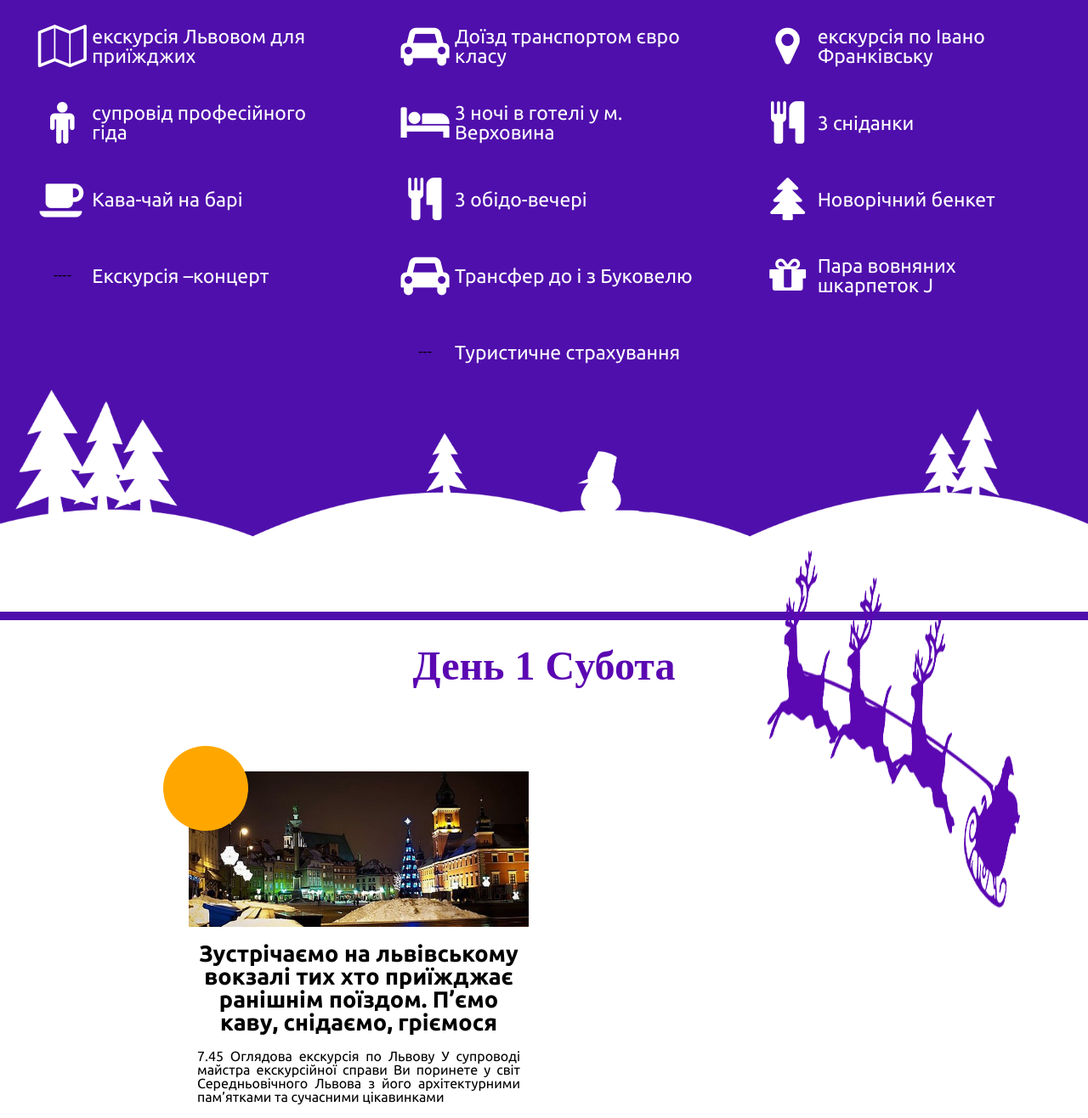
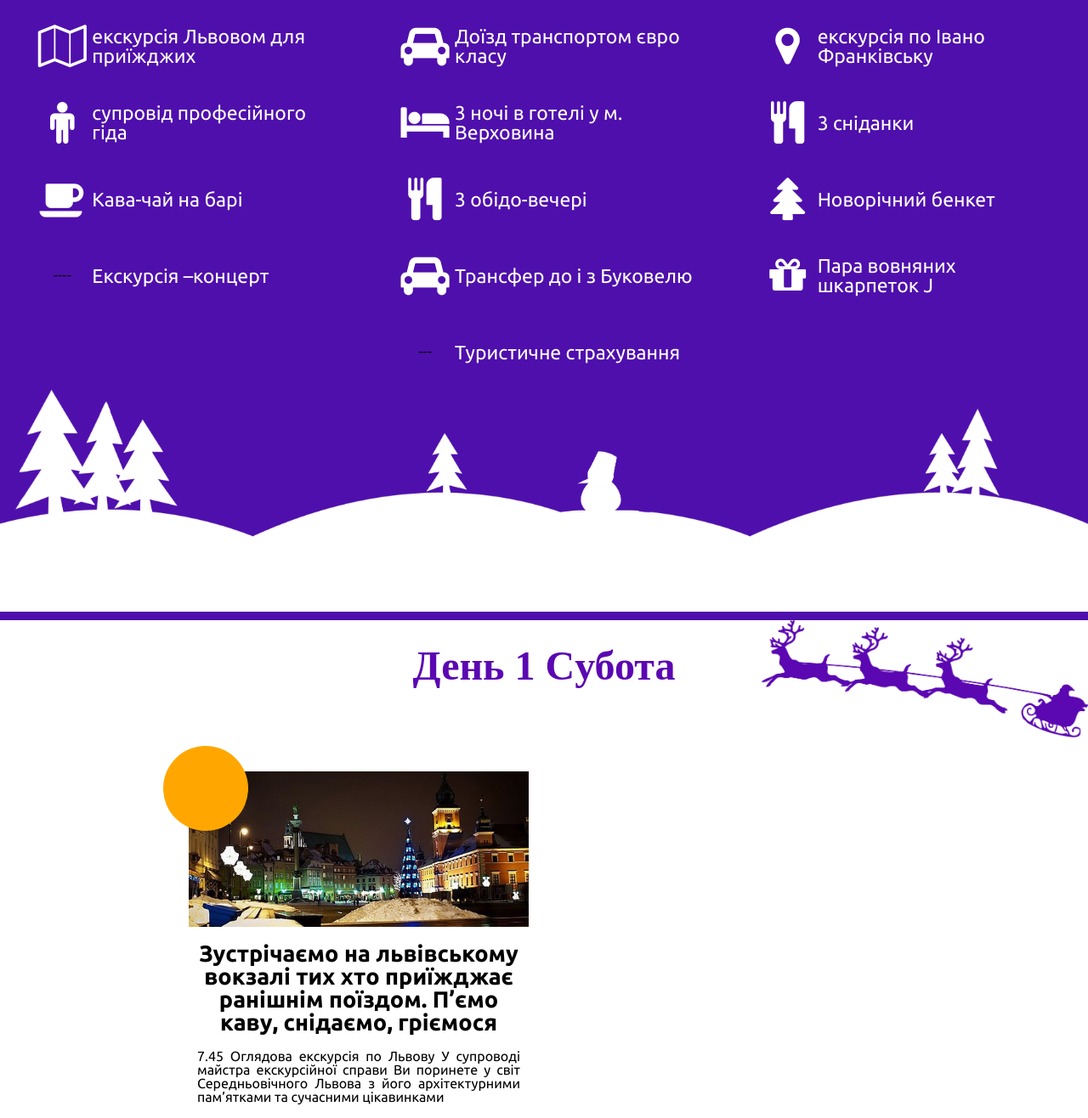
Before and after one commit to alexandrtovmach/vorohta, a PHP site: page / in a window 1280 px wide; the page is wider, and only the part inside the window is pictured. Shown: the part 2371-3687 px from the top of that part at 85% size. Run offline with PHP 8.4, Linux system fonts and the light colour scheme; some web fonts are replaced.

Commit message:
change bg to 'many bg' method

```diff
--- a/index.html
+++ b/index.html
@@ -140,7 +140,7 @@
 
                 <!--SANTA DECORATION-->
 
-                <img src="design/img_pack/clipart/santa.png" class='christmas-santa' alt="">
+                <!-- <img src="design/img_pack/clipart/santa.png" class='christmas-santa' alt=""> -->
 
                 <h2 style='color: #5B07B2'>День 1 Cубота</h2>
                 <ul>
@@ -201,7 +201,7 @@
                     <p>Відвідаємо унікальний <b>«Музей Писанки»</b>, що занесений до Книги рекордів Гіннеса.</p>
                 </div>
                 <ul>
-                    <img src="design/img_pack/clipart/tree_bg.png" class='christmas-tree' alt="">
+                    <!-- <img src="design/img_pack/clipart/tree_bg.png" class='christmas-tree' alt=""> -->
 
             </section>
 
--- a/style/mainstyle.css
+++ b/style/mainstyle.css
@@ -590,13 +590,15 @@ main img {
 
 .daily-program {
 	position: relative;
-	background-repeat: no-repeat;
+	/* background-repeat: no-repeat;
 	background-size: cover;
-	background-position: 10% 20%;
+	background-position: 10% 20%; */
 	width: 100%;
 	display: flex;
 	flex-direction: column;
 	padding: 10px 0;
+	background: url('../design/img_pack/clipart/santa.png') no-repeat top right, url('../design/img_pack/clipart/tree_bg.png') no-repeat bottom left;
+	background-size: 30%;
 }
 
 .christmas-santa {
```
